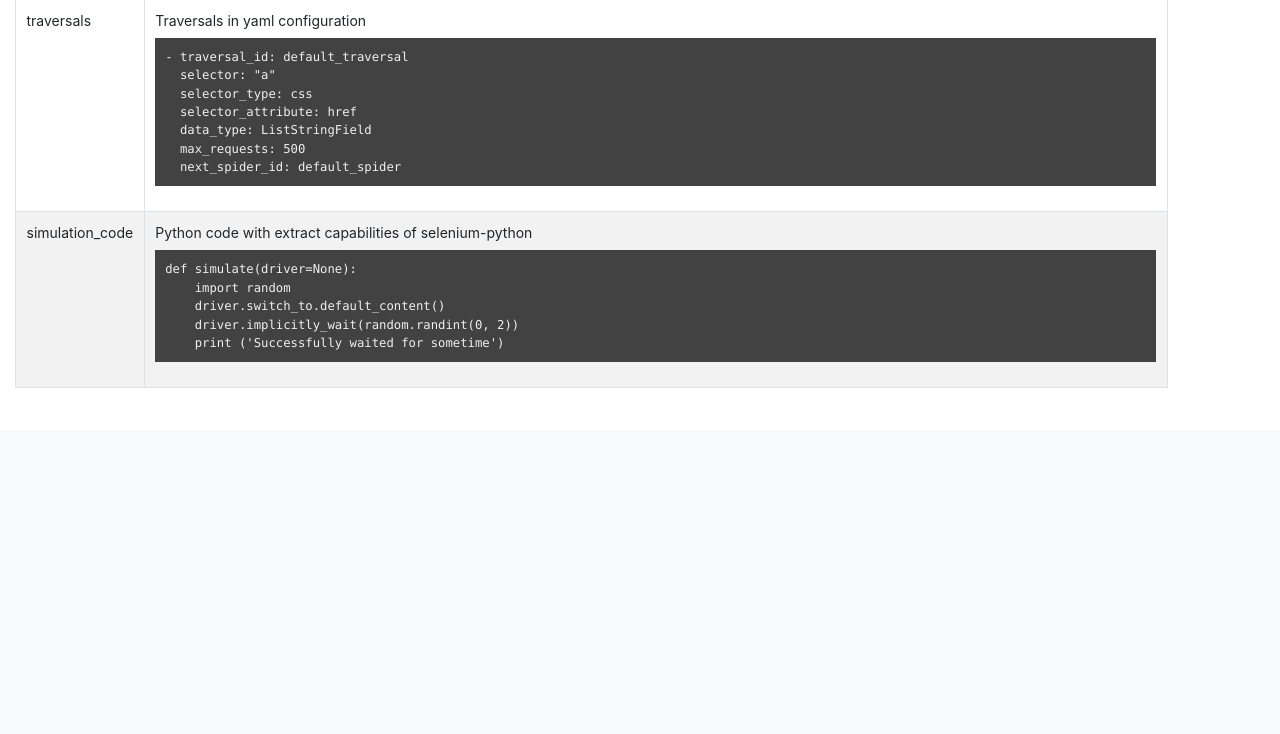
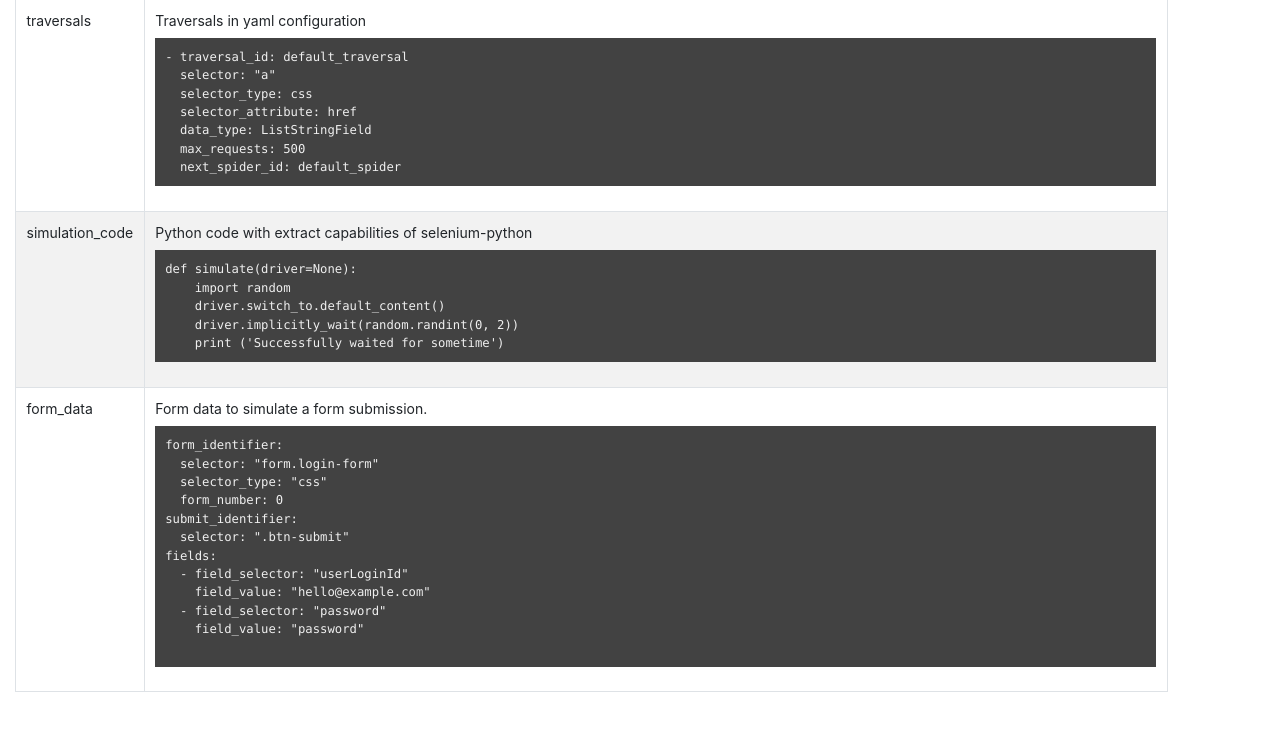
Before and after one commit to invana/browser-engine, a Flask app: page /docs.html in a window 1280 px wide. Shown: the part 1063-1797 px from the top of the page. Before the commit the page ends 1451 px from the top, so only its background shows below. Run offline with Flask 2, Linux system fonts and the light colour scheme; some libraries are stand-ins or nearby versions.

Commit message:
documentation added

```diff
--- a/browser_engine/server/templates/docs.html
+++ b/browser_engine/server/templates/docs.html
@@ -146,6 +146,26 @@ def simulate(driver=None):
 
                     </td>
                 </tr>
+                <tr>
+                    <td>form_data</td>
+                    <td>Form data to simulate a form submission.
+                        <pre>
+form_identifier:
+  selector: "form.login-form"
+  selector_type: "css"
+  form_number: 0
+submit_identifier:
+  selector: ".btn-submit"
+fields:
+  - field_selector: "userLoginId"
+    field_value: "hello@example.com"
+  - field_selector: "password"
+    field_value: "password"
+
+</pre>
+
+                    </td>
+                </tr>
             </table>
         </div>
     </div>
```
